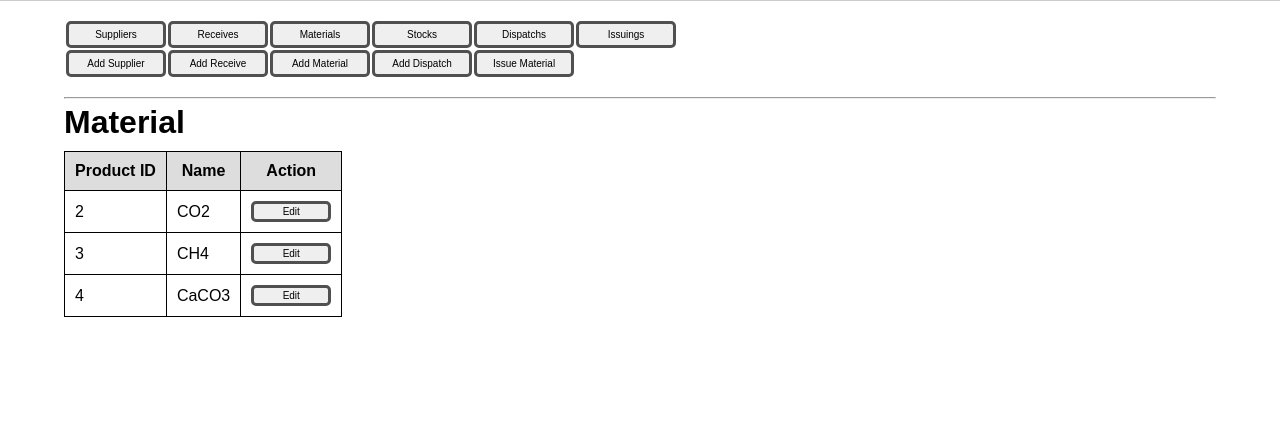
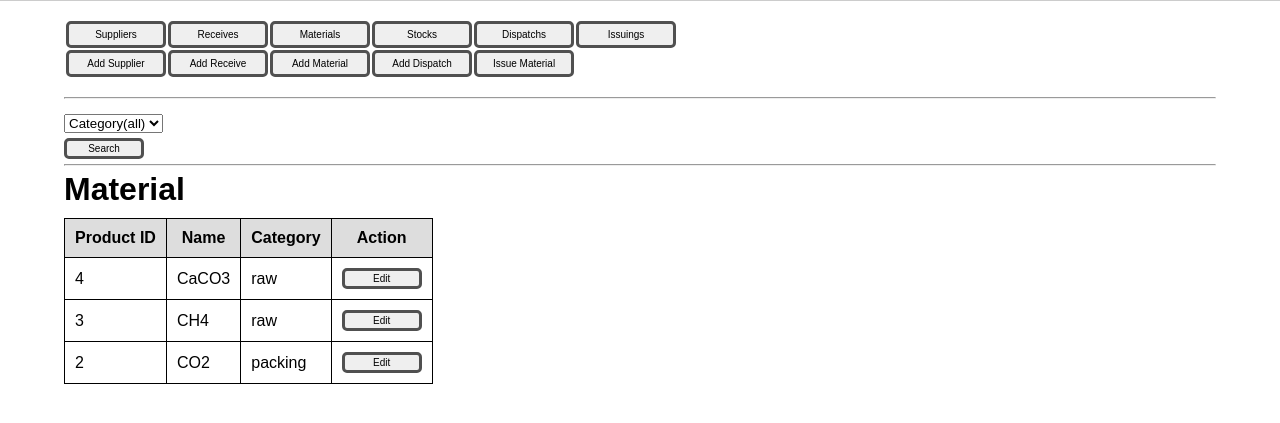
Before and after one commit to KavinduSanjula/FactoryManagementSystem_v2, a Django app: page /inventory-manager/materials/ in a window 1280 px wide. Shown: the part 60-483 px from the top of the page. Run offline with Django 3.2, Linux system fonts and the light colour scheme; a user stored in the database is signed in; data comes from the database, SQL or seed files in the repository; both versions use the stored data as it was after the commit.

Commit message:
little update

```diff
--- a/FactoryManagementSystem/inventory_manager/admin.py
+++ b/FactoryManagementSystem/inventory_manager/admin.py
@@ -1,6 +1,6 @@
 from django.contrib import admin
 from .models import (Customer, Sell, OtherSell, SellUpdate, SellPayment, SellDispatch, Product, ProductIssue, ProductIssueNote, ProductStock,
-					 Material, MaterialIssue, MaterialStock, Supplire, Buy, BuyPayment, BuyDispatch, BuyUpdate,
+					 Material, MaterialCategory, MaterialIssue, MaterialStock, Supplire, Buy, BuyPayment, BuyDispatch, BuyUpdate,
 					 OtherIncome, Expense, Employee, Salery)
 # Register your models here.
 
@@ -18,6 +18,7 @@ admin.site.register(Employee)
 admin.site.register(Salery)
 
 admin.site.register(Material)
+admin.site.register(MaterialCategory)
 admin.site.register(MaterialIssue)
 admin.site.register(MaterialStock)
 admin.site.register(Supplire)
--- a/FactoryManagementSystem/inventory_manager/forms.py
+++ b/FactoryManagementSystem/inventory_manager/forms.py
@@ -111,7 +111,7 @@ class AddSupplireForm(forms.ModelForm):
 class AddMaterialForm(forms.ModelForm):
 	class Meta:
 		model = Material
-		fields = ('name',)
+		fields = ('name','category')
 		widgets = {'name':forms.TextInput(attrs={'class':'input-text'})}
 
 class AddMaterialStockForm(forms.ModelForm):
--- a/FactoryManagementSystem/inventory_manager/models.py
+++ b/FactoryManagementSystem/inventory_manager/models.py
@@ -173,11 +173,18 @@ class ProductIssue(models.Model):
 
 #material section models
 
-class Material(models.Model):
+class MaterialCategory(models.Model):
 	name = models.CharField(max_length=100)
 
 	def __str__(self):
 		return self.name
+
+class Material(models.Model):
+	name = models.CharField(max_length=100)
+	category = models.ForeignKey(MaterialCategory, null=True, on_delete=models.SET_NULL)
+
+	def __str__(self):
+		return f'{self.name} | {self.category}'
 
 class MaterialStock(models.Model):
 	material = models.ForeignKey(Material, null=True, on_delete=models.SET_NULL)
@@ -186,7 +193,7 @@ class MaterialStock(models.Model):
 	qty = models.IntegerField()
 
 	def __str__(self):
-		return f'{self.material.name} | {self.batch_num} | {self.unit_price}'
+		return f'{self.material} | {self.batch_num} | {self.unit_price}'
 
 class MaterialIssue(models.Model):
 	stock = models.ForeignKey(MaterialStock, null=True, on_delete=models.SET_NULL)
@@ -197,7 +204,7 @@ class MaterialIssue(models.Model):
 	remarks = models.CharField(max_length=500,null=True,blank=True)
 
 	def __str__(self):
-		return f'{self.stock.material.name} | {self.production_batch_number} | {self.qty}'
+		return f'{self.stock} | {self.production_batch_number} | {self.qty}'
 
 class Supplire(models.Model):
 	name = models.CharField(max_length=100)
--- a/FactoryManagementSystem/inventory_manager/views/material.py
+++ b/FactoryManagementSystem/inventory_manager/views/material.py
@@ -73,14 +73,30 @@ def receives_view(request):
 #MATERIAL VIEW
 @login_required(login_url='/login')
 def materials_view(request):
-	materials = Material.objects.all()
-	context = {'materials':materials}
+	materials = None
+	if request.method == 'POST':
+		category = request.POST['category']
+		if category == 'all':
+			materials = Material.objects.all()
+		else:
+			materials = Material.objects.filter(category__name=category)
+	else:
+		materials = Material.objects.all()
+	context = {'materials':materials.order_by('-id')}
 	return render(request, 'inventory_manager/material/material.html', context)
 
 #STOCK VIEW
 @login_required(login_url='/login')
 def stock_view(request):
-	stocks = MaterialStock.objects.all()
+	stocks = None
+	if request.method == 'POST':
+		category = request.POST['category']
+		if category == 'all':
+			stocks = MaterialStock.objects.all().order_by('-id')
+		else:
+			stocks = MaterialStock.objects.filter(material__category__name=category)
+	else:
+		stocks = MaterialStock.objects.all().order_by('-id')
 	context = {'stocks':stocks}
 	return render(request, 'inventory_manager/material/stock.html', context)
 
--- a/FactoryManagementSystem/templates/inventory_manager/material/material.html
+++ b/FactoryManagementSystem/templates/inventory_manager/material/material.html
@@ -1,6 +1,19 @@
 {% extends 'inventory_manager/material.html' %}
 
 {% block contentblock %}
+	<div class="search-form">
+		<form action="" method="POST">
+			{% csrf_token %}
+			<select name="category">
+				<option value="all">Category(all)</option>
+				<option value="raw">Raw</option>
+				<option value="packing">Packing</option>
+			</select>
+			<input type="submit" value="Search" class="btn btn-sm">
+		</form>
+	</div>
+	<hr>
+
 	<h1>Material</h1>
 	{% if materials %}
 
@@ -9,12 +22,14 @@
 			<tr>
 				<th>Product ID</th>
 				<th>Name</th>
+				<th>Category</th>
 				<th>Action</th>
 			</tr>
 			{% for material in materials %}
 			<tr>
 				<td>{{ material.id }}</td>
 				<td>{{ material.name }}</td>
+				<td>{{ material.category }}</td>
 				<td><a href="{% url 'update-material' material.id %}"><button class="btn btn-sm">Edit</button></a></td>
 
 			</tr>
```
Also changed, not shown: FactoryManagementSystem/templates/inventory_manager/material/stock.html (+14 -0 lines), FactoryManagementSystem/db.sqlite3.
